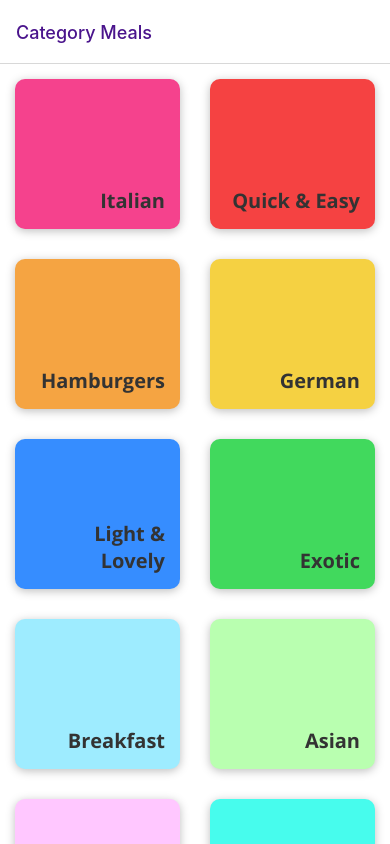
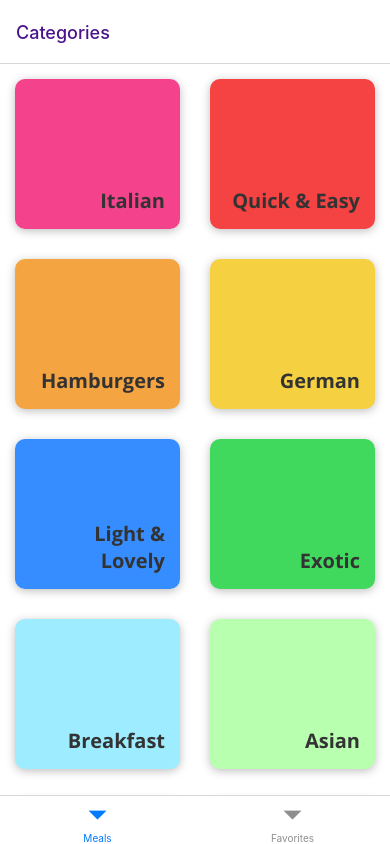
Before and after one commit to ATaoyoyo/rn-food-guide, a React Native app: screen /Meals in a window 390 px wide. Built offline with nearby package versions, Linux system fonts and the light colour scheme.

Commit message:
:sparkles: 增加底部tab栏

```diff
--- a/components/CategoryGridTile.js
+++ b/components/CategoryGridTile.js
@@ -1,11 +1,13 @@
 import React from 'react';
-import { View, Text, StyleSheet, TouchableOpacity } from 'react-native';
+import { View, Text, StyleSheet, TouchableOpacity, Platform } from 'react-native';
 
 const CategoryGridTile = ({ data, onSelect }) => {
   return (
     <TouchableOpacity style={styles.gridItem} onPress={onSelect}>
       <View style={{ ...styles.container, backgroundColor: data.color }}>
-        <Text style={styles.title} numberOfLines={2}>{data.title}</Text>
+        <Text style={styles.title} numberOfLines={2}>
+          {data.title}
+        </Text>
       </View>
     </TouchableOpacity>
   );
@@ -16,6 +18,8 @@ const styles = StyleSheet.create({
     flex: 1,
     margin: 15,
     height: 150,
+    overflow: Platform.OS === 'android' && Platform.Version >= 21 ? 'hidden' : 'visible',
+    elevation: 5,
   },
   container: {
     flex: 1,
@@ -33,8 +37,8 @@ const styles = StyleSheet.create({
     fontFamily: 'open-sans-bold',
     fontSize: 20,
     textAlign: 'right',
-    color: '#333'
-  }
+    color: '#333',
+  },
 });
 
 export default CategoryGridTile;
--- a/navigation/MealsNavigation.js
+++ b/navigation/MealsNavigation.js
@@ -1,10 +1,12 @@
 import { Platform } from 'react-native';
 import { createNativeStackNavigator } from '@react-navigation/native-stack';
+import { createBottomTabNavigator } from '@react-navigation/bottom-tabs';
 import { NavigationContainer } from '@react-navigation/native';
 
 import CategoriesScreen from '../screen/CategoriesScreen';
 import CategoryMealsScreen from '../screen/CategoryMealsScreen';
 import MealDetailScreen from '../screen/MealDetailScreen';
+import FavoritesScreen from '../screen/FavoritesScreen';
 import Colors from '../constants/Colors';
 
 const Stack = createNativeStackNavigator();
@@ -16,22 +18,27 @@ const screenOptions = {
   headerTintColor: Platform.OS === 'android' ? 'white' : Colors.primaryColor,
 };
 
-const MealsNavigation = ({ onLayout }) => {
+const MealsNavigation = () => {
+  return (
+    <Stack.Navigator initialRouteName="Categories" screenOptions={screenOptions}>
+      <Stack.Screen name="Categories" component={CategoriesScreen} />
+      <Stack.Screen name="CategoryMeals" component={CategoryMealsScreen} />
+      <Stack.Screen name="MealDetail" component={MealDetailScreen} />
+    </Stack.Navigator>
+  );
+};
+
+const Tab = createBottomTabNavigator();
+
+const TabNavigation = ({ onLayout }) => {
   return (
     <NavigationContainer onReady={onLayout}>
-      <Stack.Navigator initialRouteName="Categories" screenOptions={screenOptions}>
-        <Stack.Screen
-          name="Categories"
-          component={CategoriesScreen}
-          options={{
-            title: '分类',
-          }}
-        />
-        <Stack.Screen name="CategoryMeals" component={CategoryMealsScreen} />
-        <Stack.Screen name="MealDetail" component={MealDetailScreen} />
-      </Stack.Navigator>
+      <Tab.Navigator screenOptions={{ headerShown: false }}>
+        <Tab.Screen name="Meals" component={MealsNavigation}></Tab.Screen>
+        <Tab.Screen name="Favorites" component={FavoritesScreen}></Tab.Screen>
+      </Tab.Navigator>
     </NavigationContainer>
   );
 };
 
-export default MealsNavigation;
+export default TabNavigation;
--- a/package.json
+++ b/package.json
@@ -10,6 +10,7 @@
   },
   "dependencies": {
     "@expo/vector-icons": "^13.0.0",
+    "@react-navigation/bottom-tabs": "^6.5.7",
     "@react-navigation/native": "^6.1.6",
     "@react-navigation/native-stack": "^6.9.12",
     "expo": "~48.0.15",
@@ -19,11 +20,11 @@
     "npm": "^9.7.1",
     "react": "18.2.0",
     "react-native": "0.71.8",
+    "react-native-gesture-handler": "~2.9.0",
     "react-native-safe-area-context": "4.5.0",
     "react-native-screens": "~3.20.0",
     "react-navigation-header-buttons": "^10.0.0",
-    "start": "^5.1.0",
-    "react-native-gesture-handler": "~2.9.0"
+    "start": "^5.1.0"
   },
   "devDependencies": {
     "@babel/core": "^7.20.0",
--- a/screen/CategoriesScreen.js
+++ b/screen/CategoriesScreen.js
@@ -13,11 +13,11 @@ const CategoriesScreen = ({ navigation }) => {
     );
   };
 
-  useLayoutEffect(() => {
-    navigation.setOptions({
-      title: 'Category Meals',
-    });
-  }, [navigation]);
+  // useLayoutEffect(() => {
+  //   navigation.setOptions({
+  //     title: 'Category Meals',
+  //   });
+  // }, [navigation]);
 
   return (
     <View style={styles.screen}>
```
Also changed, not shown: 1 other file (tests, documents, lock files or other folders).
